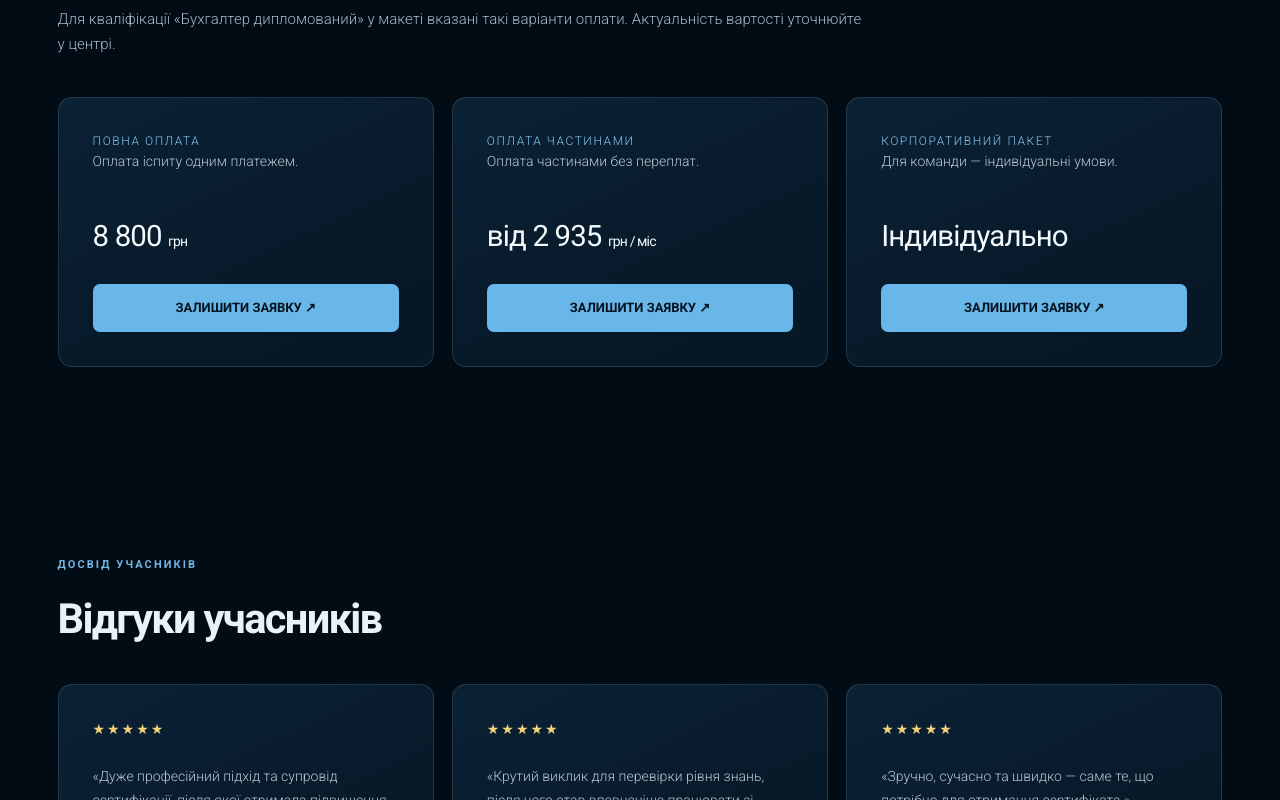
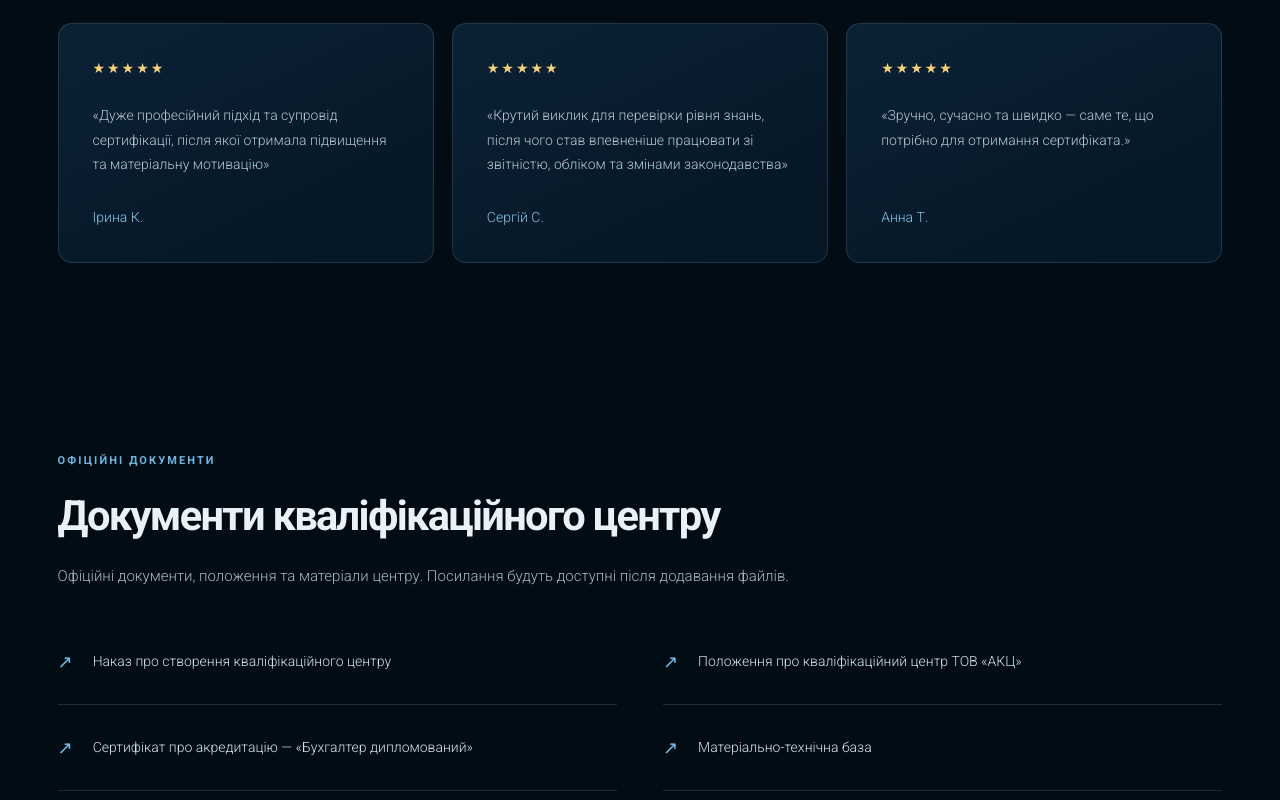
Before and after one commit to dnagorna3817-spec/website_akc_main, a Next.js app: page /expertise/qualification in a window 1280 px wide. Shown: the part 4440-5240 px from the top of the page. Built offline with nearby package versions, Linux system fonts and the light colour scheme.

Commit message:
Remove qualification pricing and participation section

```diff
--- a/app/expertise/[slug]/page.tsx
+++ b/app/expertise/[slug]/page.tsx
@@ -564,14 +564,6 @@ export default async function ServicePage({ params }: { params: Promise<{ slug:
           </div>
         </section>
         <section className={qualification.qSection}>
-          <p className={qualification.qEyebrow}>ВАРТІСТЬ ТА УЧАСТЬ</p><h2>Оберіть формат участі</h2><p>Для кваліфікації «Бухгалтер дипломований» у макеті вказані такі варіанти оплати. Актуальність вартості уточнюйте у центрі.</p>
-          <div className={qualification.qPriceGrid}>
-            <article><h3>ПОВНА ОПЛАТА</h3><p>Оплата іспиту одним платежем.</p><strong>8 800 <small>грн</small></strong><a href="#next-step">ЗАЛИШИТИ ЗАЯВКУ ↗</a></article>
-            <article><h3>ОПЛАТА ЧАСТИНАМИ</h3><p>Оплата частинами без переплат.</p><strong>від 2 935 <small>грн / міс</small></strong><a href="#next-step">ЗАЛИШИТИ ЗАЯВКУ ↗</a></article>
-            <article><h3>КОРПОРАТИВНИЙ ПАКЕТ</h3><p>Для команди — індивідуальні умови.</p><strong>Індивідуально</strong><a href="#next-step">ЗАЛИШИТИ ЗАЯВКУ ↗</a></article>
-          </div>
-        </section>
-        <section className={qualification.qSection}>
           <p className={qualification.qEyebrow}>ДОСВІД УЧАСНИКІВ</p><h2>Відгуки учасників</h2>
           <div className={qualification.qReviewGrid}>
             {[
```
